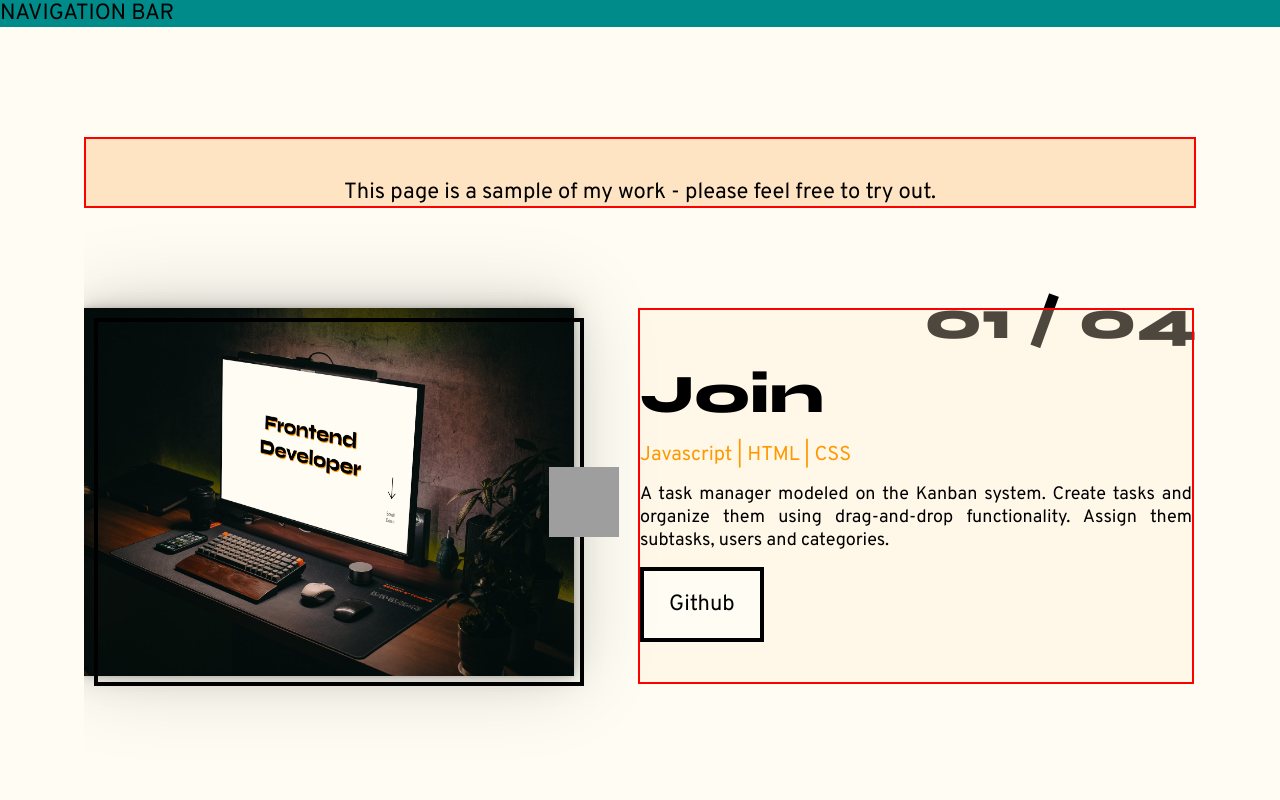
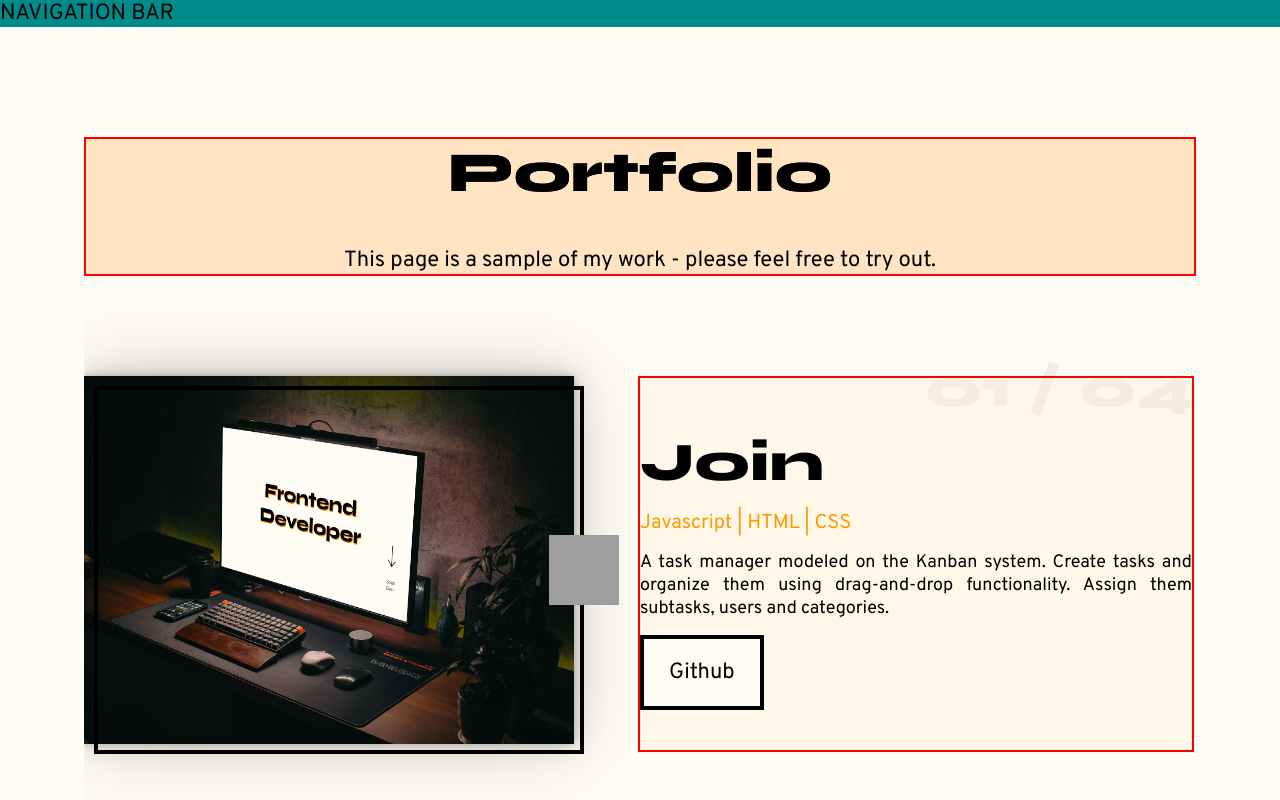
Before and after one commit to LukasErdmanski/Portfolio, an Angular app: page / in a window 1280 px wide. Shown: the top 800 px of the page. Built offline with nearby package versions, Linux system fonts and the light colour scheme; grey boxes are pictures that could not be loaded.

Commit message:
added state prop to project type; method changig it according to mouse position, added angular animation für number for two color states

```diff
--- a/src/app/portfolio/portfolio.component.html
+++ b/src/app/portfolio/portfolio.component.html
@@ -1,18 +1,27 @@
 <div class="container">
+  <!-- header -->
   <div class="header">
     <div class="header-wrapper">
-      <h1></h1>
+      <h1>Portfolio</h1>
       <span translate
         >This page is a sample of my work - please feel free to try out.</span
       >
     </div>
   </div>
+  <!-- project -->
   <div
     *ngFor="let project of projects; let i = index; let even = even"
     class="project"
     [style.flexDirection]="even ? 'row' : 'row-reverse'"
+    (mouseenter)="changeMouseState('hover', i)"
+    (mouseleave)="changeMouseState('rest', i)"
   >
-    <div class="number" [style]="even ? 'right:0' : 'left:0'">
+    <!-- triggers angular animation defined as 'colorUp' according to / after change of the project state value -->
+    <div
+      [@colorUp]="project.state"
+      class="number"
+      [style]="even ? 'right:0' : 'left:0'"
+    >
       0{{ i + 1 }} / 04
     </div>
     <div class="img-wrapper">
@@ -29,9 +38,7 @@
               src="assets/img/circle-with-arrow.svg"
               alt="cirle with arrow"
               class="circle-img"
-              [style]="
-                even ? 'right:-45px ' : 'left:-45px; transform: rotate(270deg)'
-              "
+              [style]="even ? 'right:-45px ' : 'left:-45px'"
             />
           </div>
         </a>
--- a/src/app/portfolio/portfolio.component.ts
+++ b/src/app/portfolio/portfolio.component.ts
@@ -1,4 +1,11 @@
 import { Component } from '@angular/core';
+import {
+  trigger,
+  style,
+  animate,
+  transition,
+  state,
+} from '@angular/animations';
 
 export type Project = {
   name: string;
@@ -7,12 +14,34 @@ export type Project = {
   github: string;
   link: string;
   img: string;
+  state: 'rest' | 'hover';
 };
 
 @Component({
   selector: 'app-portfolio',
   templateUrl: './portfolio.component.html',
   styleUrl: './portfolio.component.scss',
+  animations: [
+    trigger('colorUp', [
+      // ...
+      state(
+        'rest',
+        style({
+          color: '#2d2d2d12',
+        })
+      ),
+      state(
+        'hover',
+        style({
+          color: '#ff990044',
+        })
+      ),
+      // The transition below uses the wildcard '*' which means any state.
+      // This transition applies the animation for 1 second whenever there
+      // is a change between any two states.
+      transition('* => *', [animate('1s')]),
+    ]),
+  ],
 })
 export class PortfolioComponent {
   protected projects: Project[] = [
@@ -26,6 +55,7 @@ export class PortfolioComponent {
       github: 'https://github.com/LukasErdmanski/Portfolio',
       link: 'https://www.google.com/',
       img: 'portfolio-view.png',
+      state: 'rest',
     },
     {
       name: 'El polo loco',
@@ -37,6 +67,7 @@ export class PortfolioComponent {
       github: 'https://github.com/LukasErdmanski/Portfolio',
       link: 'https://www.google.com/',
       img: 'portfolio-view.png',
+      state: 'rest',
     },
     {
       name: 'Portfolio',
@@ -48,6 +79,7 @@ export class PortfolioComponent {
       github: 'https://github.com/LukasErdmanski/Portfolio',
       link: '#',
       img: 'portfolio-view.png',
+      state: 'rest',
     },
     {
       name: 'Pokédex',
@@ -59,6 +91,12 @@ export class PortfolioComponent {
       github: 'https://github.com/LukasErdmanski/Portfolio',
       link: 'https://www.google.com/',
       img: 'portfolio-view.png',
+      state: 'rest',
     },
   ];
+
+  protected changeMouseState(state: string, i: number): void {
+    if (state === 'rest') this.projects[i].state = state;
+    else this.projects[i].state = 'hover';
+  }
 }
```
